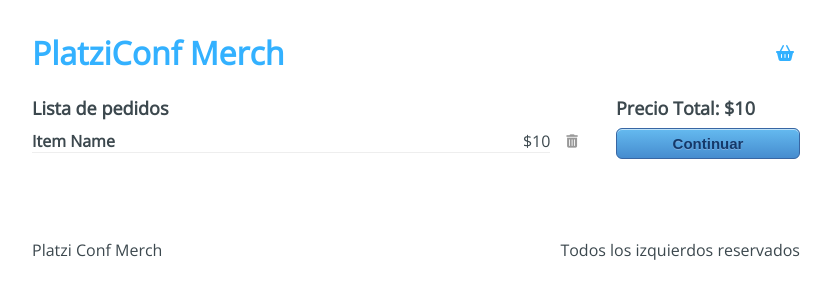
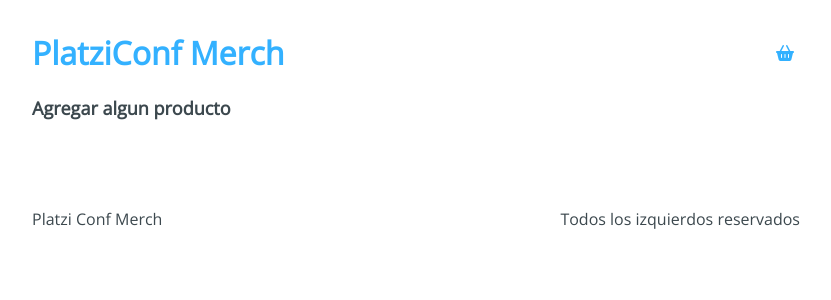
Before and after one commit to davc93/platzi-conf-merch, a React app: page /checkout in a window 1280 px wide. Shown: the top 300 px of the page, without its empty margins (224-1055 px from the left). Built offline with nearby package versions, Linux system fonts and the light colour scheme.

Commit message:
se soluciona problema de productos

```diff
--- a/src/components/Header.jsx
+++ b/src/components/Header.jsx
@@ -1,7 +1,11 @@
 import React from 'react';
 import { Link } from 'react-router-dom';
+import AppContext from '../context/AppContext';
 import '../styles/components/Header.css'
 function Header() {
+
+  const {state} = React.useContext(AppContext);
+  const { cart } = state;
   return (
     <div className="Header">
       <h1 className="Header-title">
@@ -11,6 +15,7 @@
         <Link to='/checkout'>
           <i className="fas fa-shopping-basket"></i>
         </Link>
+        {cart.length > 0 && <div className="Header-alert">{cart.length}</div>}
       </div>
     </div>
   )
--- a/src/components/Product.jsx
+++ b/src/components/Product.jsx
@@ -1,6 +1,6 @@
 import React from 'react'
 
-function Product({product}) {
+function Product({product, handleAddToCart}) {
   return (
     <div className="Products-item">
         <img src={product.image} alt={product.title} />
@@ -10,7 +10,7 @@
             </h2>
             <p>{product.description}</p>
         </div>
-        <button type='button'>Comprar</button>
+        <button type='button' onClick={handleAddToCart(product)}>Agregar</button>
     </div>
   )
 }
--- a/src/components/Products.jsx
+++ b/src/components/Products.jsx
@@ -1,12 +1,21 @@
 import React from "react";
+import AppContext from "../context/AppContext";
 import '../styles/components/Products.css';
 import Product from "./Product";
-function Products({products}) {
+function Products() {
+
+  const {state,addToCart} = React.useContext(AppContext)
+  const {products} =state;
+
+  const handleAddToCart = (product) => () =>{
+
+    addToCart(product)
+  }
   return (
     <div className="Products">
         <div className="Products-items">
             {products.map((product)=>(
-                <Product key={product.id} product={product}/>
+                <Product key={product.id} product={product} handleAddToCart={handleAddToCart}/>
             ))}
         </div>
     </div>
--- a/src/containers/Checkout.jsx
+++ b/src/containers/Checkout.jsx
@@ -1,27 +1,48 @@
 import React from 'react'
 import { Link } from 'react-router-dom'
+import AppContext from '../context/AppContext'
 import '../styles/components/Checkout.css'
 function Checkout() {
+
+  const { state, removeFromCart } = React.useContext(AppContext);
+  const { cart } = state;
+
+  const handleRemove = (product) => () => {
+    removeFromCart(product);
+  }
+  const handleSumTotal = () => {
+    const reducer = (accumulator, currentValue) => accumulator + currentValue.price;
+    const sum = cart.reduce(reducer, 0);
+    return sum;
+  }
   return (
     <div className="Checkout">
       <div className="Checkout-content">
-        <h3>Lista de pedidos</h3>
+        {cart.length > 0 ? <h3>Lista de pedidos</h3> : <h3>Agregar algun producto</h3> }
+        {cart.map((item) => {
+          return (
             <div className="Checkout-item">
               <div className="Checkout-element">
-            <h4>Item Name</h4>
-            <span>$10</span>
+                <h4>{item.title}</h4>
+                <span>${item.price}</span>
               </div>
-          <button type='button'>
+              <button type='button' onClick={handleRemove(item)}>
                 <i className="fas fa-trash-alt"></i>
               </button>
             </div>
+          )
+        })}
+
       </div>
+      {cart.length > 0 && (
         <div className="Checkout-sidebar">
-        <h3>Precio Total: $10</h3>
+          <h3>Precio Total:${handleSumTotal()}</h3>
           <Link to='/checkout/information'>
             <button type='button'>Continuar</button>
           </Link>
         </div>
+      )}
+
     </div>
   )
 }
--- a/src/hooks/useInitialState.js
+++ b/src/hooks/useInitialState.js
@@ -19,13 +19,14 @@
 
         setState({
             ...state,
-            cart: state.cart.filter(item=>item.id !== payload)
+            cart: state.cart.filter(item=>item.id !== payload.id)
         })
     }
     return {
         addToCart,
         removeFromCart,
         state
+
     }
 }
 
--- a/src/routes/App.jsx
+++ b/src/routes/App.jsx
@@ -15,7 +15,7 @@
 
   return (
 
-    <AppContext.Provider>
+    <AppContext.Provider value={initialState}>
         <BrowserRouter>
         <Layout>
         <Routes>
```
Lines whose indentation alone changed are shown as unchanged.
